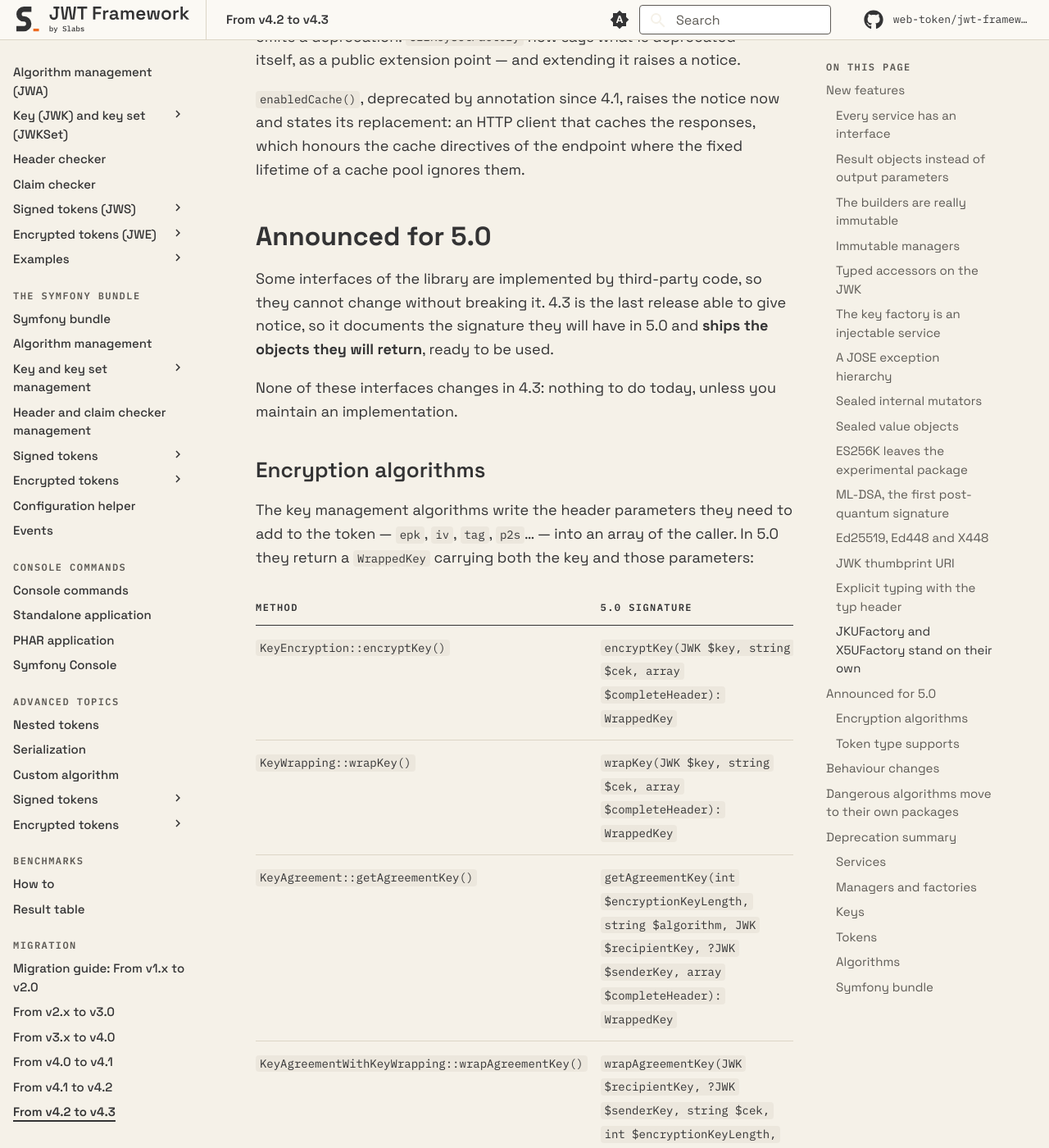
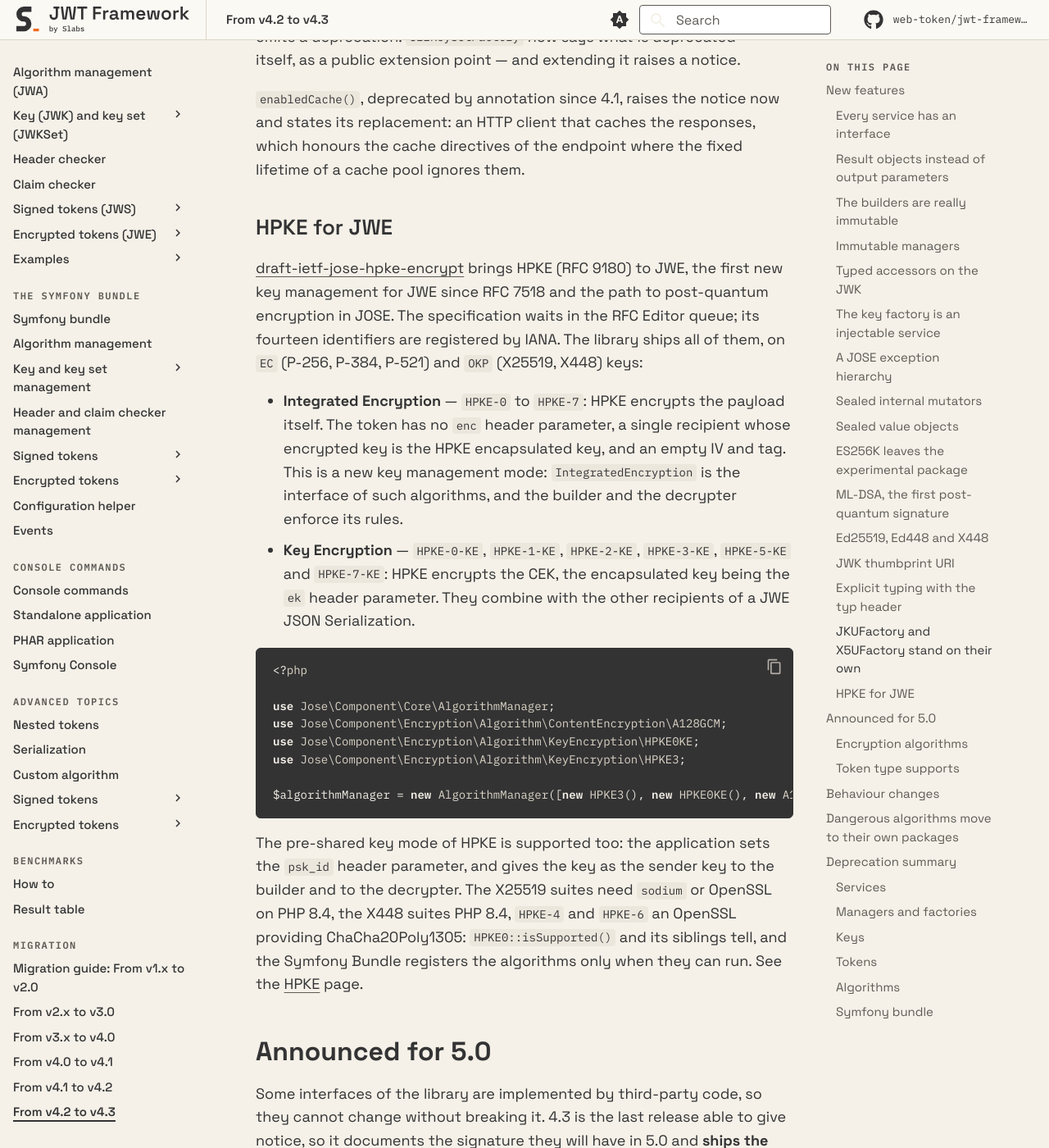
Before and after one commit to web-token/jwt-doc, an MkDocs documentation site: the page built from docs/migration/from-v4.2-to-v4.3.md, in a window 1280 px wide and 1400 px high, scrolled down 12598 px. Shown: the whole window at 82% size. Built offline with MkDocs 1.6.1 and Material for MkDocs 9.7.7, drawn with Linux system fonts in a browser that asks for light colours; plug-ins that fetch from the network failed and are left out; the version menu is left out; some of the changed text lies outside the part shown.

Commit message:
docs: document the HPKE algorithms of draft-ietf-jose-hpke-encrypt (Integrated Encryption and Key Encryption)
A dedicated page explains the two key management modes, the fourteen
identifiers with their cipher suites and keys, the platform
requirements, the pre-shared key given as the sender key, the
application information and the security considerations. The
algorithm tables, the features page, the multiple recipients page and
the 4.2 to 4.3 migration guide list the algorithms, and the migration
guide records that the JWE JSON serializations now omit an empty IV
or tag.

````diff
--- a/docs/migration/from-v4.2-to-v4.3.md
+++ b/docs/migration/from-v4.2-to-v4.3.md
@@ -333,6 +333,26 @@ The fetching code moved to an internal trait the two factories use, so **they no
 
 `enabledCache()`, deprecated by annotation since 4.1, raises the notice now and states its replacement: an HTTP client that caches the responses, which honours the cache directives of the endpoint where the fixed lifetime of a cache pool ignores them.
 
+### HPKE for JWE
+
+[draft-ietf-jose-hpke-encrypt](https://datatracker.ietf.org/doc/draft-ietf-jose-hpke-encrypt/) brings HPKE (RFC 9180) to JWE, the first new key management for JWE since RFC 7518 and the path to post-quantum encryption in JOSE. The specification waits in the RFC Editor queue; its fourteen identifiers are registered by IANA. The library ships all of them, on `EC` (P-256, P-384, P-521) and `OKP` (X25519, X448) keys:
+
+* **Integrated Encryption** — `HPKE-0` to `HPKE-7`: HPKE encrypts the payload itself. The token has no `enc` header parameter, a single recipient whose encrypted key is the HPKE encapsulated key, and an empty IV and tag. This is a new key management mode: `IntegratedEncryption` is the interface of such algorithms, and the builder and the decrypter enforce its rules.
+* **Key Encryption** — `HPKE-0-KE`, `HPKE-1-KE`, `HPKE-2-KE`, `HPKE-3-KE`, `HPKE-5-KE` and `HPKE-7-KE`: HPKE encrypts the CEK, the encapsulated key being the `ek` header parameter. They combine with the other recipients of a JWE JSON Serialization.
+
+```php
+<?php
+
+use Jose\Component\Core\AlgorithmManager;
+use Jose\Component\Encryption\Algorithm\ContentEncryption\A128GCM;
+use Jose\Component\Encryption\Algorithm\KeyEncryption\HPKE0KE;
+use Jose\Component\Encryption\Algorithm\KeyEncryption\HPKE3;
+
+$algorithmManager = new AlgorithmManager([new HPKE3(), new HPKE0KE(), new A128GCM()]);
+```
+
+The pre-shared key mode of HPKE is supported too: the application sets the `psk_id` header parameter, and gives the key as the sender key to the builder and to the decrypter. The X25519 suites need `sodium` or OpenSSL on PHP 8.4, the X448 suites PHP 8.4, `HPKE-4` and `HPKE-6` an OpenSSL providing ChaCha20Poly1305: `HPKE0::isSupported()` and its siblings tell, and the Symfony Bundle registers the algorithms only when they can run. See the [HPKE](../advanced-topics/encrypted-tokens/hpke.md) page.
+
 ## Announced for 5.0
 
 Some interfaces of the library are implemented by third-party code, so they cannot change without breaking it. 4.3 is the last release able to give notice, so it documents the signature they will have in 5.0 and **ships the objects they will return**, ready to be used.
@@ -397,10 +417,11 @@ A support given a token it does not handle returns an object carrying two empty
 
 ## Behaviour changes
 
-Nothing that requires a change in your code. Two points are worth knowing:
+Nothing that requires a change in your code. Three points are worth knowing:
 
 * **`JWEDecrypter::decrypt()` does not modify the JWE it receives.** The deprecated `decryptUsingKey()`/`decryptUsingKeySet()` still write the payload into the object passed by reference, so both behaviours coexist until 5.0.
 * **The builders no longer depend on the order of the calls.** Sequences that used to fail — adding a recipient before the shared protected header carrying its `alg`, or reusing a shared builder service after a `b64` build — now succeed. Nothing that worked before stops working.
+* **The JWE JSON Serializations omit an empty IV or tag.** The `iv` and `tag` members are left out when the value is empty, and their absence is accepted, as RFC 7516 requires: the Integrated Encryption of HPKE has neither. No algorithm of the previous versions produces an empty IV or tag, so the serialization of your tokens is unchanged. A JSON token without these members used to make the serializers fail with a `TypeError`.
 
 An unrelated misconfiguration is now reported early: passing an algorithm that is neither a key encryption nor a content encryption algorithm to `JWEBuilder` or `JWEDecrypter` is deprecated, where it used to turn into a much later *algorithm not supported* error.
 
--- a/mkdocs.yml
+++ b/mkdocs.yml
@@ -247,6 +247,7 @@ nav:
           - advanced-topics/encrypted-tokens/unprotected-headers.md
           - advanced-topics/encrypted-tokens/multiple-recipients.md
           - advanced-topics/encrypted-tokens/additional-authentication-data-aad.md
+          - advanced-topics/encrypted-tokens/hpke.md
   - "Benchmarks":
       - benchmark/benchmarks.md
       - benchmark/result-table.md
````
Also changed, not shown: docs/advanced-topics/encrypted-tokens/hpke.md (added, +177 -0 lines), docs/advanced-topics/encrypted-tokens/multiple-recipients.md (+8 -0 lines), docs/introduction/provided-features.md (+5 -3 lines), docs/the-components/encrypted-tokens-jwe/encryption-algorithms.md (+6 -0 lines).
